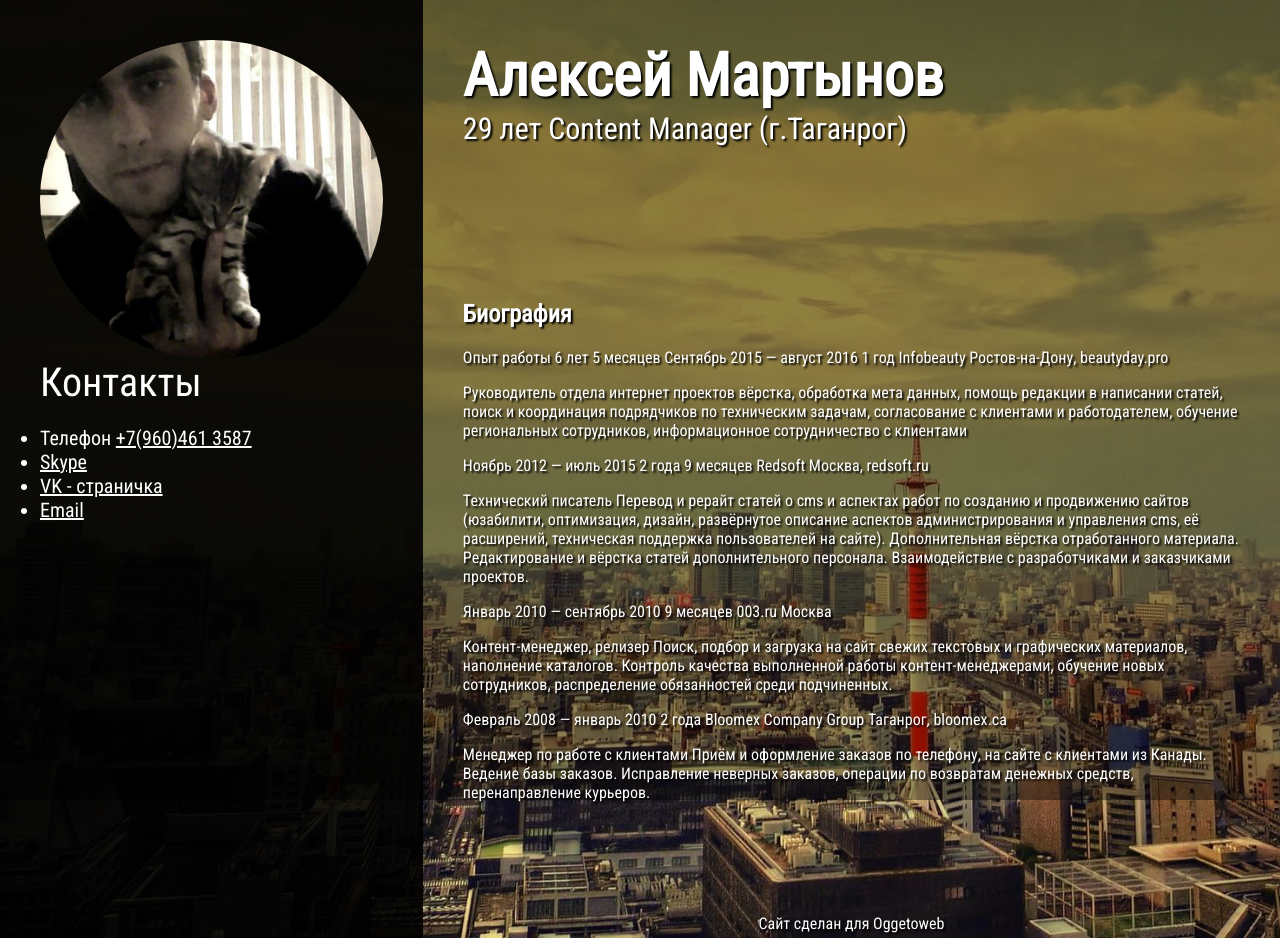
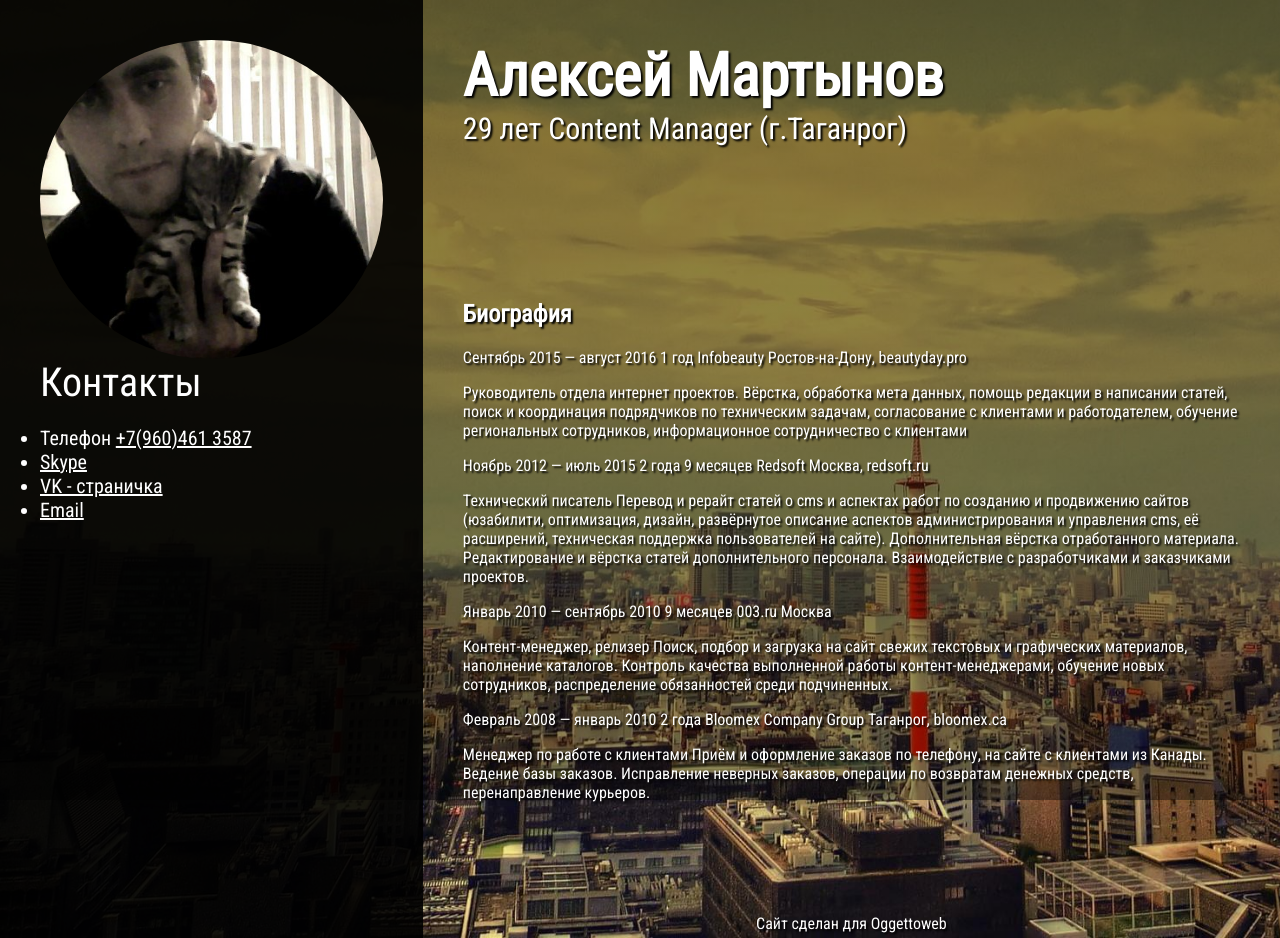
Before and after one commit to leshaklew/leshaklew.github.io, a plain HTML site: page index.html in a window 1280 px wide. Drawn offline with Linux system fonts and the light colour scheme.

Commit message:
html правки

```diff
--- a/index.html
+++ b/index.html
@@ -38,14 +38,13 @@
 				<article>
 					<h2>Биография</h2>
 					<p>
-						Опыт работы 6 лет 5 месяцев
 						Сентябрь 2015 — август 2016
 						1 год
 						Infobeauty
 						Ростов-на-Дону, beautyday.pro
 					</p>
-						Руководитель отдела интернет проектов
-						вёрстка, обработка мета данных,
+						Руководитель отдела интернет проектов.
+						Вёрстка, обработка мета данных,
 						помощь редакции в написании статей,
 						поиск и координация подрядчиков по техническим задачам, согласование с клиентами и работодателем,
 						обучение региональных сотрудников,
@@ -86,7 +85,7 @@
 				</article>
 			</main>
 			<footer>
-				<p>Сайт сделан для Oggetoweb</p>
+				<p>Сайт сделан для Oggettoweb</p>
 			</footer>
 		</div>
 	</div>
```
